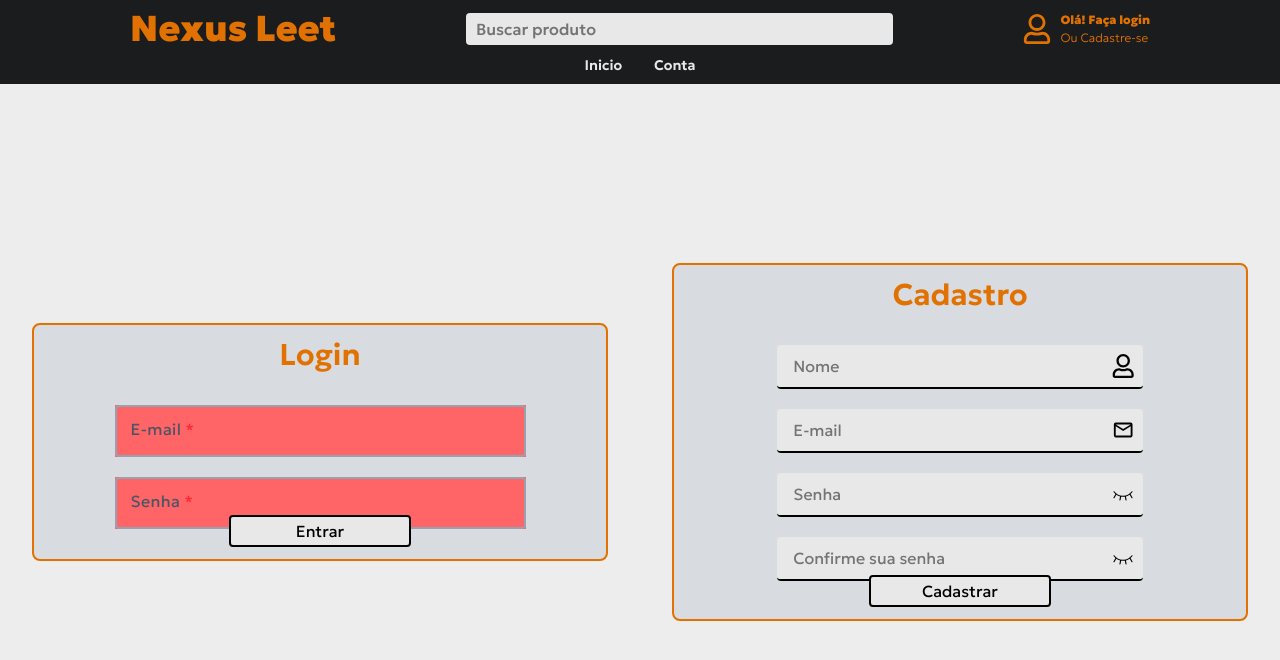
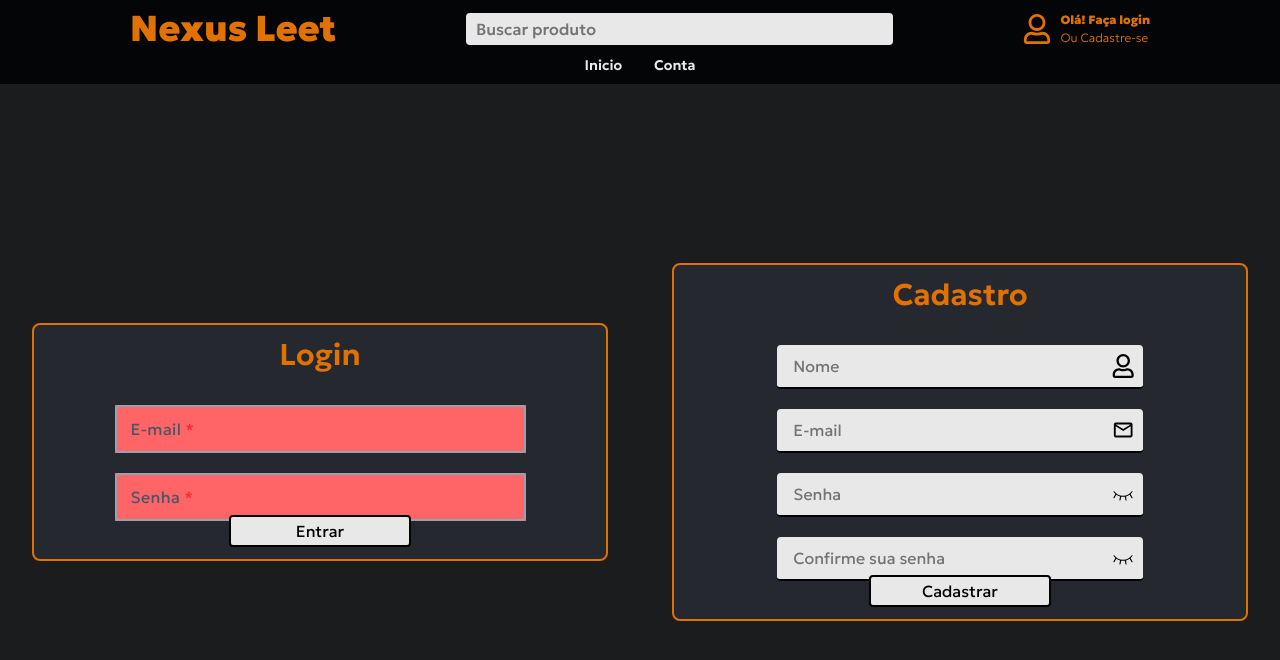
Before and after one commit to gustavocarvalho-ra/NextJs-NexusLeet, a Next.js app: page /my-account in a window 1280 px wide. Shown: the top 660 px of the page. Built offline with nearby package versions, Linux system fonts and the light colour scheme; no server answers.

Commit message:
feat: changed bg color

```diff
--- a/src/app/components/Header/index.tsx
+++ b/src/app/components/Header/index.tsx
@@ -15,7 +15,7 @@ export default async function Header() {
 
   if (!session) {
     return (
-      <div className="w-screen min-h-21 bg-(--back) flex flex-col justify-center">
+      <div className="w-screen min-h-21 bg-(--bg-black) flex flex-col justify-center">
         <div className="w-full flex justify-evenly items-center">
           <Link href={"/"} className="text-(--text-amber) font-black text-4xl">
             Nexus Leet
--- a/src/app/components/ui/inputAnim.tsx
+++ b/src/app/components/ui/inputAnim.tsx
@@ -21,7 +21,7 @@ const InputAt = React.forwardRef<HTMLInputElement, InputProps>(
           type={type}
           required={required}
           placeholder={placeholder || ' '}
-          className={`px-4 py-3 text-base outline-none border-2 rounded transition-all duration-200 peer
+          className={`px-4 py-3 w-full h-full text-base outline-none border-2 rounded transition-all duration-200 peer
             ${error
               ? 'border-red-500 focus:border-red-700'
               : 'border-gray-400 hover:border-gray-600 focus:border-blue-600'
--- a/src/app/globals.css
+++ b/src/app/globals.css
@@ -5,6 +5,7 @@
   --back: #1b1c1e;
   --bkz: #303030;
   --background: #fae6d6;
+  --bg-black: #040507;
   --bg-white: #ededed;
   --bg-sec: #e9e4e9;
   --text-amber: #e17100;
@@ -29,7 +30,7 @@ body {
   -webkit-font-smoothing: antialiased;
   -moz-osx-font-smoothing: grayscale;
   min-height: 100vh;
-  background: var(--bg-white);
+  background: var(--back);
 }
 
 * {
```
